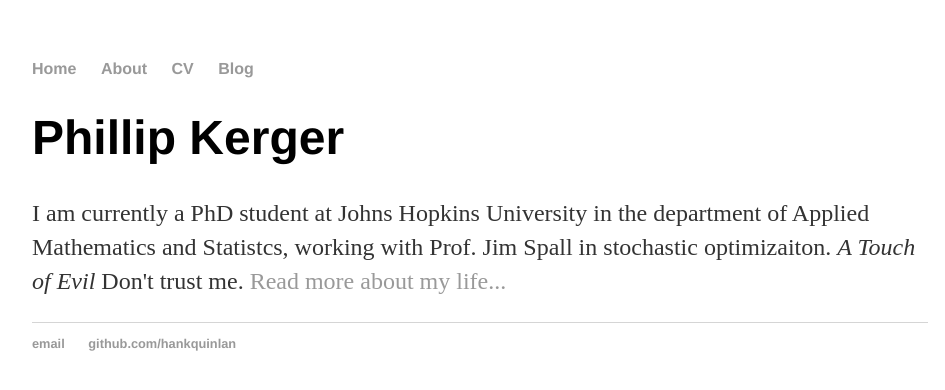
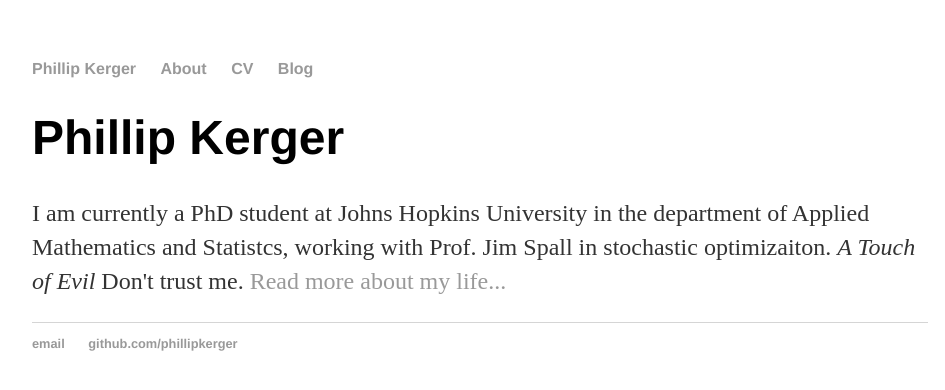
Before and after one commit to PhillipKerger/phillipkerger.github.io, a Jekyll site: the page built from index.html, in a window 1280 px wide. Shown: the top 390 px of the page, without its empty margins (160-1105 px from the left). Built offline with Jekyll 4.4.1, drawn with Linux system fonts in a browser that asks for light colours.

Commit message:
Update default.html

```diff
--- a/_layouts/default.html
+++ b/_layouts/default.html
@@ -8,7 +8,7 @@
 		<body>
 			<nav>
 	    		<ul>
-	        		<li><a href="/">Home</a></li>
+	        		<li><a href="/">Phillip Kerger</a></li>
 		        	<li><a href="/about">About</a></li>
 	        		<li><a href="/cv">CV</a></li>
 	        		<li><a href="/blog">Blog</a></li>
@@ -21,8 +21,8 @@
 			</div><!-- /.container -->
 			<footer>
 	    		<ul>
-	        		<li><a href="mailto:hankquinlanhub@gmail.com">email</a></li>
-	        		<li><a href="https://github.com/hankquinlan">github.com/hankquinlan</a></li>
+	        		<li><a href="mailto:pkerger@jhu.edu">email</a></li>
+	        		<li><a href="https://github.com/phillipkerger">github.com/phillipkerger</a></li>
 				</ul>
 			</footer>
 		</body>
```
